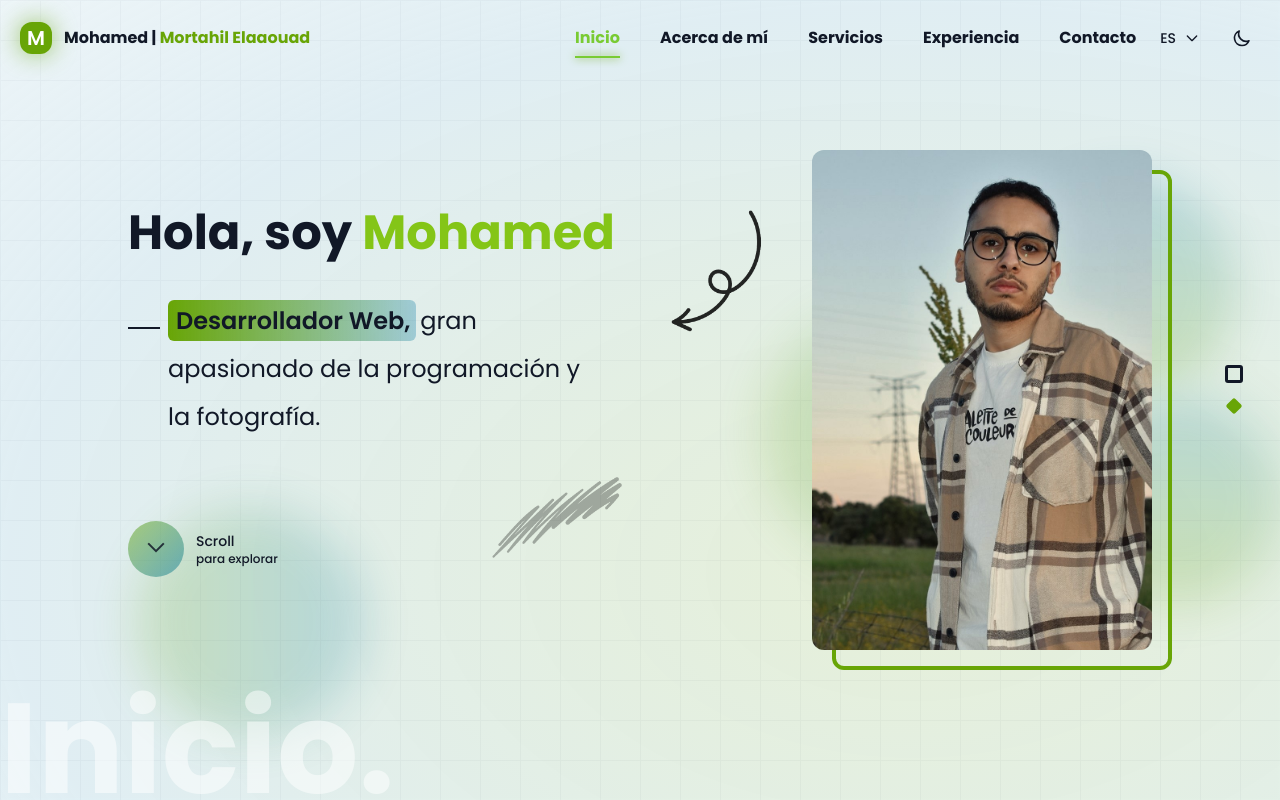
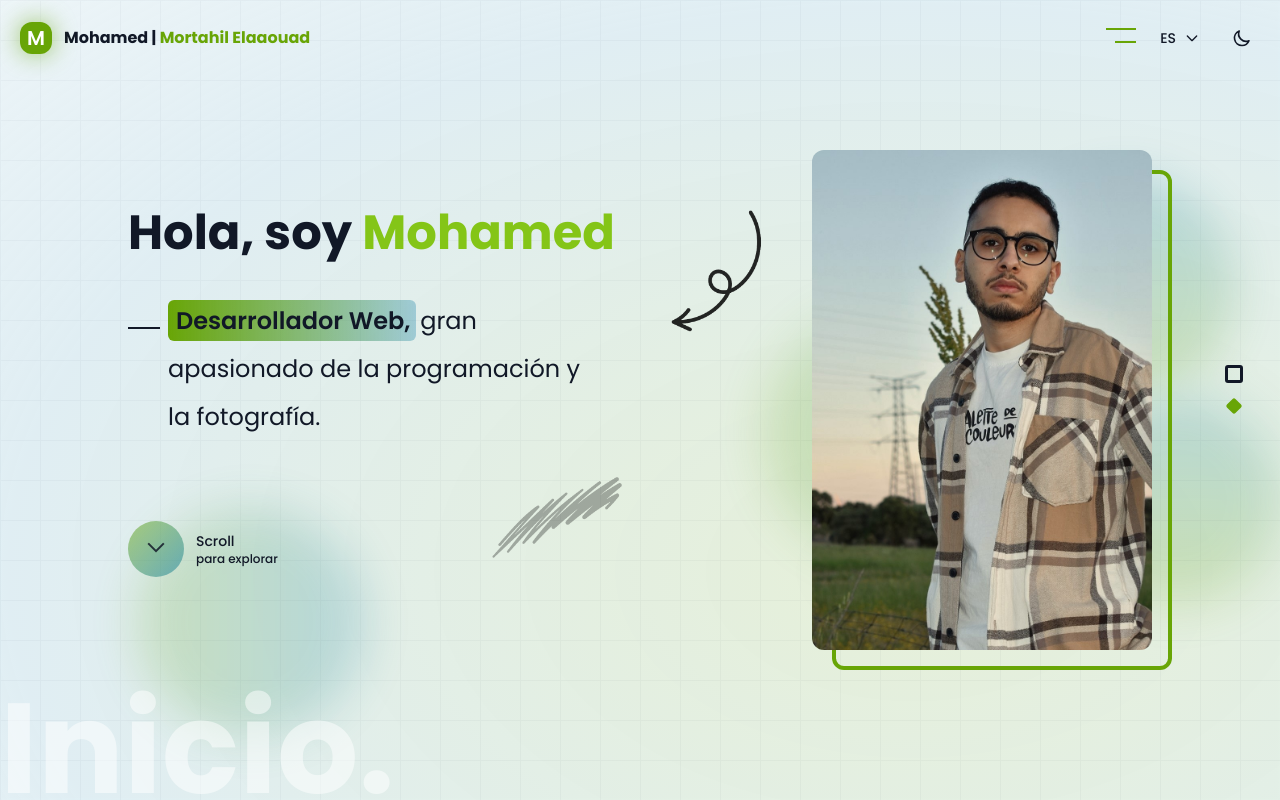
Before and after one commit to webdevmohamed/portfolio, a Vue app: page / in a window 1280 px wide. Shown: the top 800 px of the page. Built offline with nearby package versions, Linux system fonts and the light colour scheme.

Commit message:
Removed current header menu and made some changes to show the menu with a toggle button, removed header shadow when is scrolled

```diff
--- a/src/components/HeaderComponent.vue
+++ b/src/components/HeaderComponent.vue
@@ -1,8 +1,5 @@
 <template>
-  <header :class="[
-    'p-5 fixed top-0 left-0 w-full transition-all duration-300 z-50',
-    isScrolled ? 'backdrop-blur-xl shadow-md' : ''
-  ]">
+  <header class="p-5 fixed top-0 left-0 w-full transition-all duration-300 z-50">
     <div class="mx-auto container flex items-center justify-between">
       <div class="flex items-center gap-3 group cursor-pointer">
         <div class="relative w-8 h-8 bg-primary rounded-xl flex items-center justify-center transition-all duration-300"
@@ -17,7 +14,7 @@
             class="text-primary">Mortahil Elaaouad</span></p>
       </div>
       <div class="flex items-center gap-4">
-        <Navbar />
+        <HeaderMenu />
         <LanguageToggle />
         <ThemeToggle />
       </div>
@@ -26,7 +23,7 @@
 </template>
 
 <script setup>
-import Navbar from './Navbar.vue';
+import HeaderMenu from './HeaderMenu.vue';
 import ThemeToggle from './ThemeToggle.vue';
 import LanguageToggle from './LanguageToggle.vue';
 import { onMounted, onUnmounted, ref } from 'vue';
--- /dev/null
+++ b/src/components/HeaderMenu.vue
@@ -0,0 +1,74 @@
+<template>
+  <nav class="relative">
+    <!-- Menu toggle button   -->
+    <button @click="opened = !opened" class="menu-toggle" :class="{'opened': opened}"></button>
+    <!-- Menu container   -->
+    <div v-show="opened" class="w-[200px] absolute -top-3 -right-3 p-5 bg-background rounded-xl flex flex-col gap-10">
+      <p v-for="item in menuItems" :key="item.key"
+         class="text-md font-bold cursor-pointer relative group py-1 transition-all duration-300 ease-out">
+        {{ item.text }}
+      </p>
+    </div>
+  </nav>
+</template>
+
+<script setup>
+import { useI18n } from 'vue-i18n';
+import { computed, ref } from 'vue'
+
+const { t } = useI18n();
+
+const opened = ref(false);
+
+const menuItems = computed(() => [
+  { key: 'home', text: t('nav.home') },
+  { key: 'about', text: t('nav.about') },
+  { key: 'services', text: t('nav.services') },
+  { key: 'experience', text: t('nav.experience') },
+  { key: 'contact', text: t('nav.contact') }
+])
+
+</script>
+
+<style scoped>
+.menu-toggle {
+  z-index: 999;
+  width: 30px;
+  height: 15px;
+  background: none;
+  position: relative;
+  display: inline-flex;
+  color: #68A506;
+}
+
+.menu-toggle::before, .menu-toggle::after {
+  content: '';
+  width: 100%;
+  height: 2px;
+  position: absolute;
+  transition: 0.2s ease;
+  transform: rotate(0deg);
+  background-color: currentColor;
+  right: 0;
+}
+
+.menu-toggle::before {
+  top: 0;
+}
+
+.menu-toggle::after {
+  width: 72%;
+  bottom: 0;
+}
+
+.menu-toggle.opened::before {
+  top: 50%;
+  transform: rotate(45deg);
+}
+
+.menu-toggle.opened::after {
+  top: 50%;
+  width: 100%;
+  transform: rotate(-45deg);
+}
+</style>
--- a/src/components/Navbar.vue
+++ /dev/null
@@ -1,43 +0,0 @@
-<template>
-  <nav>
-    <div class="mx-auto container">
-      <div class="flex items-center gap-10">
-        <p v-for="item in menuItems" :key="item.key" @click="setActiveItem(item)"
-          class="text-md font-bold cursor-pointer relative group py-1 transition-all duration-300 ease-out"
-          :class="activeItem === item.key ? 'text-primary-400' : 'text-foreground hover:text-primary-dark'">
-          {{ item.text }}
-          <span class="absolute -bottom-1 left-0 h-[2px] transition-all duration-300 ease-out"
-            :class="{ 'w-full bg-primary-400 shadow-glow': activeItem === item.key, 'w-0 group-hover:w-full bg-primary-dark opacity-0 group-hover:opacity-100': activeItem !== item.key }"></span>
-        </p>
-      </div>
-    </div>
-  </nav>
-</template>
-
-<script setup>
-import { ref } from 'vue';
-import { useI18n } from 'vue-i18n';
-import { computed } from 'vue';
-
-const { t } = useI18n();
-
-const menuItems = computed(() => [
-  { key: 'home', text: t('nav.home') },
-  { key: 'about', text: t('nav.about') },
-  { key: 'services', text: t('nav.services') },
-  { key: 'experience', text: t('nav.experience') },
-  { key: 'contact', text: t('nav.contact') }
-])
-const activeItem = ref('home')
-
-const setActiveItem = (item) => {
-  activeItem.value = item.key
-}
-
-</script>
-
-<style scoped>
-.shadow-glow {
-  box-shadow: 0 0 8px var(--primary);
-}
-</style>
```
